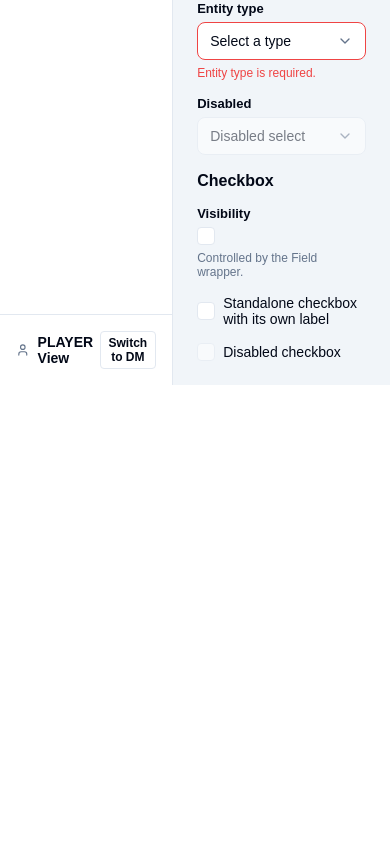
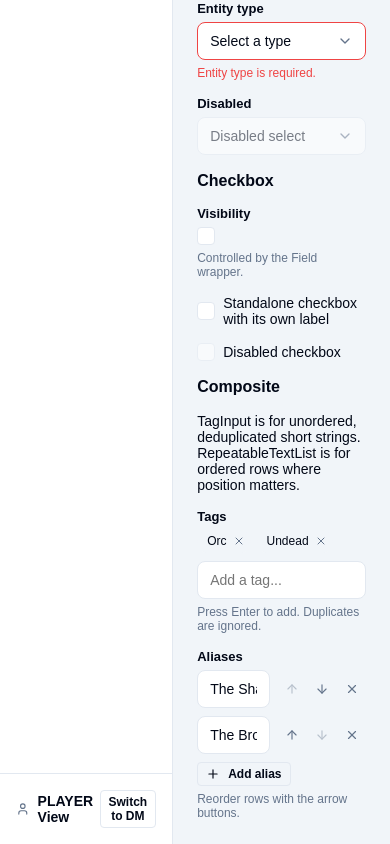
Before and after one commit to Chapster87/oracle, a Next.js app: page /components/form-controls in a window 390 px wide. Shown: the part 1196-2040 px from the top of the page. Before the commit the page ends 1581 px from the top, so only its background shows below. Built offline with nearby package versions, Linux system fonts and the light colour scheme.

Commit message:
Add composite form controls: TagInput and RepeatableTextList (#57)
- Add TagInput with chip entry, dedupe, and max limit
- Add RepeatableTextList with add, remove, and reorder
- Demo both on the form-controls workbench page

```diff
--- a/src/app/components/form-controls/page.tsx
+++ b/src/app/components/form-controls/page.tsx
@@ -7,11 +7,19 @@ import Checkbox from "@components/checkbox"
 import Field from "@components/field"
 import Heading from "@components/heading"
 import Input from "@components/input"
+import RepeatableTextList from "@components/repeatable-text-list"
 import { Select, SelectItem } from "@components/select"
+import TagInput from "@components/tag-input"
+import Text from "@components/text"
 import Textarea from "@components/textarea"
 
 export default function FormControlsDemoPage() {
   const [checked, setChecked] = useState(false)
+  const [tags, setTags] = useState<string[]>(["Orc", "Undead"])
+  const [aliases, setAliases] = useState<string[]>([
+    "The Shattered Isles",
+    "The Broken Coast",
+  ])
 
   return (
     <div className="flex flex-col gap-4">
@@ -117,6 +125,38 @@ export default function FormControlsDemoPage() {
         <Checkbox label="Standalone checkbox with its own label" />
         <Checkbox label="Disabled checkbox" disabled />
       </section>
+
+      <section
+        style={{
+          display: "flex",
+          flexDirection: "column",
+          gap: "16px",
+          maxWidth: "480px",
+        }}
+      >
+        <Heading level="h3" display="h6">
+          Composite
+        </Heading>
+        <Text size="sm">
+          TagInput is for unordered, deduplicated short strings.
+          RepeatableTextList is for ordered rows where position matters.
+        </Text>
+        <Field label="Tags" help="Press Enter to add. Duplicates are ignored.">
+          <TagInput
+            value={tags}
+            onChange={setTags}
+            placeholder="Add a tag..."
+          />
+        </Field>
+        <Field label="Aliases" help="Reorder rows with the arrow buttons.">
+          <RepeatableTextList
+            value={aliases}
+            onChange={setAliases}
+            addLabel="Add alias"
+            minRows={1}
+          />
+        </Field>
+      </section>
     </div>
   )
 }
--- /dev/null
+++ b/src/components/repeatable-text-list/index.tsx
@@ -0,0 +1,125 @@
+"use client"
+
+import React from "react"
+import { ArrowDown, ArrowUp, Plus, X } from "lucide-react"
+import clsx from "clsx"
+
+import Button from "@components/button"
+import Input from "@components/input"
+
+import s from "./style.module.css"
+
+type RepeatableTextListProps = {
+  value: string[]
+  onChange: (value: string[]) => void
+  addLabel?: string
+  minRows?: number
+  maxRows?: number
+  id?: string
+  disabled?: boolean
+  className?: string
+  "aria-describedby"?: string
+  "aria-invalid"?: boolean
+}
+
+/**
+ * Ordered list of single-line text rows. Rows can be added, removed, and
+ * reordered; the emitted value preserves order. Compose with `Field` for a
+ * label, help, and error text.
+ */
+export default function RepeatableTextList({
+  value,
+  onChange,
+  addLabel = "Add row",
+  minRows = 0,
+  maxRows,
+  id,
+  disabled = false,
+  className,
+  "aria-describedby": ariaDescribedBy,
+  "aria-invalid": ariaInvalid,
+}: RepeatableTextListProps) {
+  const atMax = maxRows !== undefined && value.length >= maxRows
+  const atMin = value.length <= minRows
+
+  const update = (index: number, text: string) => {
+    onChange(value.map((row, i) => (i === index ? text : row)))
+  }
+
+  const remove = (index: number) => {
+    if (atMin) return
+    onChange(value.filter((_, i) => i !== index))
+  }
+
+  const move = (index: number, offset: number) => {
+    const target = index + offset
+    if (target < 0 || target >= value.length) return
+
+    const next = [...value]
+    ;[next[index], next[target]] = [next[target], next[index]]
+    onChange(next)
+  }
+
+  const add = () => {
+    if (atMax) return
+    onChange([...value, ""])
+  }
+
+  return (
+    <div className={clsx(s.root, className)}>
+      {value.map((row, index) => (
+        <div key={index} className={s.row}>
+          <Input
+            id={index === 0 ? id : id ? `${id}-${index}` : undefined}
+            className={s.rowInput}
+            value={row}
+            onChange={(event) => update(index, event.target.value)}
+            aria-label={index === 0 ? undefined : `Row ${index + 1}`}
+            aria-describedby={index === 0 ? ariaDescribedBy : undefined}
+            aria-invalid={index === 0 ? ariaInvalid : undefined}
+            disabled={disabled}
+          />
+          <div className={s.actions}>
+            <Button
+              unstyled
+              className={s.iconButton}
+              aria-label={`Move row ${index + 1} up`}
+              onClick={() => move(index, -1)}
+              disabled={disabled || index === 0}
+            >
+              <ArrowUp size={14} />
+            </Button>
+            <Button
+              unstyled
+              className={s.iconButton}
+              aria-label={`Move row ${index + 1} down`}
+              onClick={() => move(index, 1)}
+              disabled={disabled || index === value.length - 1}
+            >
+              <ArrowDown size={14} />
+            </Button>
+            <Button
+              unstyled
+              className={s.iconButton}
+              aria-label={`Remove row ${index + 1}`}
+              onClick={() => remove(index)}
+              disabled={disabled || atMin}
+            >
+              <X size={14} />
+            </Button>
+          </div>
+        </div>
+      ))}
+      <Button
+        variant="outline"
+        size="small"
+        className={s.add}
+        onClick={add}
+        disabled={disabled || atMax}
+      >
+        <Plus size={14} />
+        {addLabel}
+      </Button>
+    </div>
+  )
+}
--- /dev/null
+++ b/src/components/repeatable-text-list/style.module.css
@@ -0,0 +1,51 @@
+.root {
+  display: flex;
+  flex-direction: column;
+  gap: 8px;
+}
+
+.row {
+  display: flex;
+  align-items: center;
+  gap: 8px;
+}
+
+.rowInput {
+  flex: 1;
+  min-width: 0;
+}
+
+.actions {
+  display: flex;
+  align-items: center;
+  gap: 2px;
+}
+
+.iconButton {
+  display: inline-flex;
+  align-items: center;
+  justify-content: center;
+  width: 28px;
+  height: 28px;
+  border-radius: 4px;
+  color: var(--muted-foreground);
+}
+
+.iconButton:hover:not(:disabled) {
+  background: var(--muted);
+  color: var(--foreground);
+}
+
+.iconButton:focus-visible {
+  outline: 2px solid var(--primary);
+  outline-offset: 1px;
+}
+
+.iconButton:disabled {
+  opacity: 0.4;
+  cursor: not-allowed;
+}
+
+.add {
+  align-self: flex-start;
+}
--- /dev/null
+++ b/src/components/tag-input/index.tsx
@@ -0,0 +1,109 @@
+"use client"
+
+import React from "react"
+import { X } from "lucide-react"
+import clsx from "clsx"
+
+import Button from "@components/button"
+import Input from "@components/input"
+
+import s from "./style.module.css"
+
+type TagInputProps = {
+  value: string[]
+  onChange: (value: string[]) => void
+  placeholder?: string
+  /** When supplied, additions beyond this many tags are blocked. */
+  max?: number
+  id?: string
+  disabled?: boolean
+  className?: string
+  "aria-describedby"?: string
+  "aria-invalid"?: boolean
+}
+
+/**
+ * Unordered set of short strings. Enter adds a chip, Backspace on an empty
+ * field removes the last one. Duplicates are rejected case-insensitively.
+ * Compose with `Field` for a label, help, and error text.
+ */
+export default function TagInput({
+  value,
+  onChange,
+  placeholder = "Add a tag...",
+  max,
+  id,
+  disabled = false,
+  className,
+  "aria-describedby": ariaDescribedBy,
+  "aria-invalid": ariaInvalid,
+}: TagInputProps) {
+  const [draft, setDraft] = React.useState("")
+  const atMax = max !== undefined && value.length >= max
+
+  const commit = () => {
+    const trimmed = draft.trim()
+    if (!trimmed || atMax) return
+
+    const isDuplicate = value.some(
+      (tag) => tag.toLowerCase() === trimmed.toLowerCase()
+    )
+    if (isDuplicate) {
+      setDraft("")
+      return
+    }
+
+    onChange([...value, trimmed])
+    setDraft("")
+  }
+
+  const remove = (index: number) => {
+    onChange(value.filter((_, i) => i !== index))
+  }
+
+  const handleKeyDown = (event: React.KeyboardEvent<HTMLInputElement>) => {
+    if (event.key === "Enter") {
+      event.preventDefault()
+      commit()
+      return
+    }
+
+    if (event.key === "Backspace" && draft === "" && value.length > 0) {
+      event.preventDefault()
+      remove(value.length - 1)
+    }
+  }
+
+  return (
+    <div className={clsx(s.root, className)}>
+      {value.length > 0 && (
+        <ul className={s.chips}>
+          {value.map((tag, index) => (
+            <li key={tag} className={s.chip}>
+              <span className={s.chipLabel}>{tag}</span>
+              <Button
+                unstyled
+                className={s.remove}
+                aria-label={`Remove ${tag}`}
+                onClick={() => remove(index)}
+                disabled={disabled}
+              >
+                <X size={12} />
+              </Button>
+            </li>
+          ))}
+        </ul>
+      )}
+      <Input
+        id={id}
+        value={draft}
+        onChange={(event) => setDraft(event.target.value)}
+        onKeyDown={handleKeyDown}
+        placeholder={atMax ? "Maximum number of tags reached" : placeholder}
+        disabled={disabled}
+        aria-describedby={ariaDescribedBy}
+        aria-invalid={ariaInvalid}
+      />
+    </div>
+  )
+}
--- /dev/null
+++ b/src/components/tag-input/style.module.css
@@ -0,0 +1,54 @@
+.root {
+  display: flex;
+  flex-direction: column;
+  gap: 8px;
+}
+
+.chips {
+  display: flex;
+  flex-wrap: wrap;
+  gap: 6px;
+  margin: 0;
+  padding: 0;
+  list-style: none;
+}
+
+.chip {
+  display: inline-flex;
+  align-items: center;
+  gap: 4px;
+  padding: 2px 4px 2px 10px;
+  border-radius: 9999px;
+  background: var(--muted);
+  color: var(--foreground);
+  font-size: 12px;
+}
+
+.chipLabel {
+  line-height: 1.6;
+}
+
+.remove {
+  display: inline-flex;
+  align-items: center;
+  justify-content: center;
+  width: 16px;
+  height: 16px;
+  border-radius: 9999px;
+  color: var(--muted-foreground);
+}
+
+.remove:hover:not(:disabled) {
+  background: var(--border);
+  color: var(--foreground);
+}
+
+.remove:focus-visible {
+  outline: 2px solid var(--primary);
+  outline-offset: 1px;
+}
+
+.remove:disabled {
+  opacity: 0.4;
+  cursor: not-allowed;
+}
```
